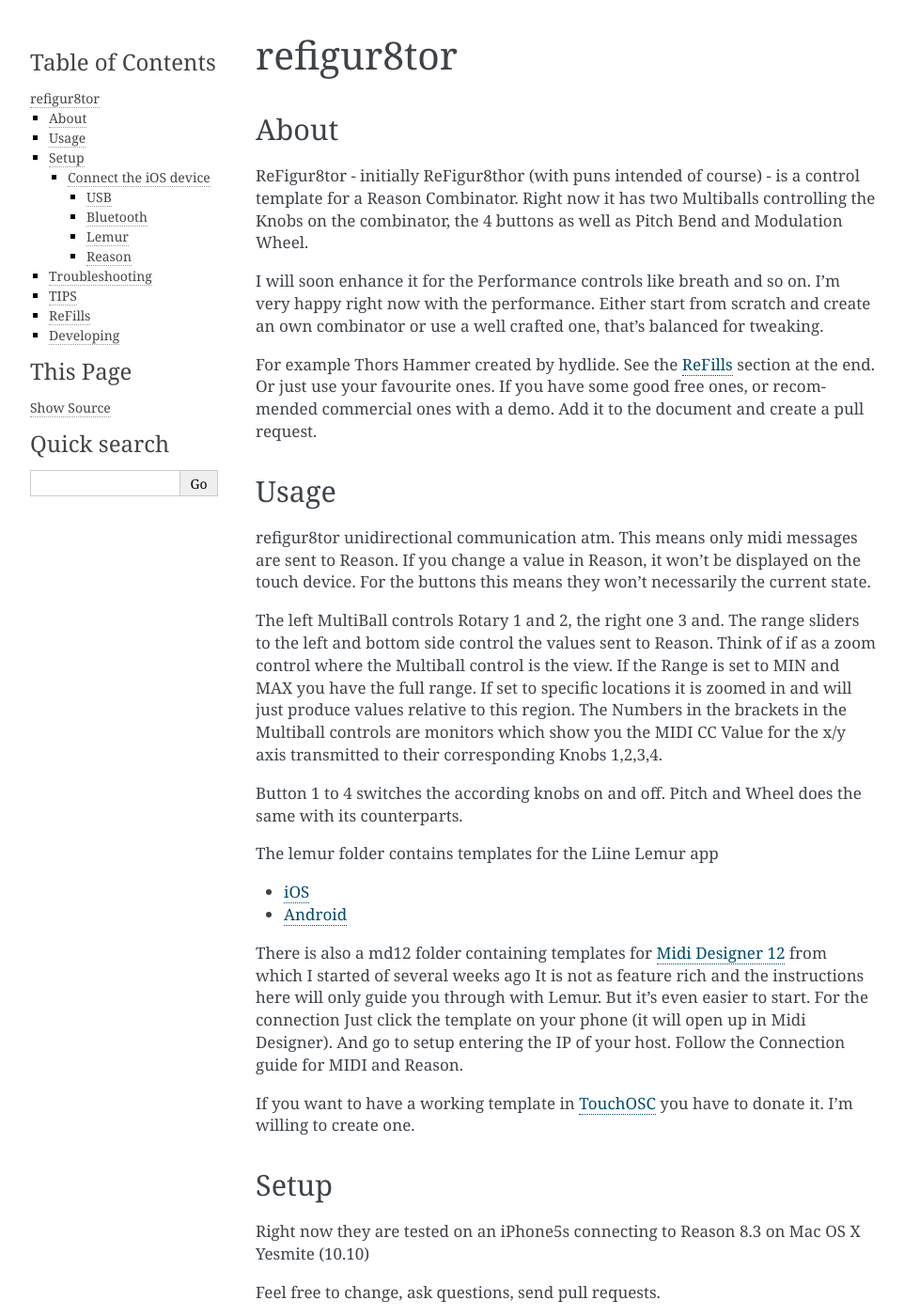
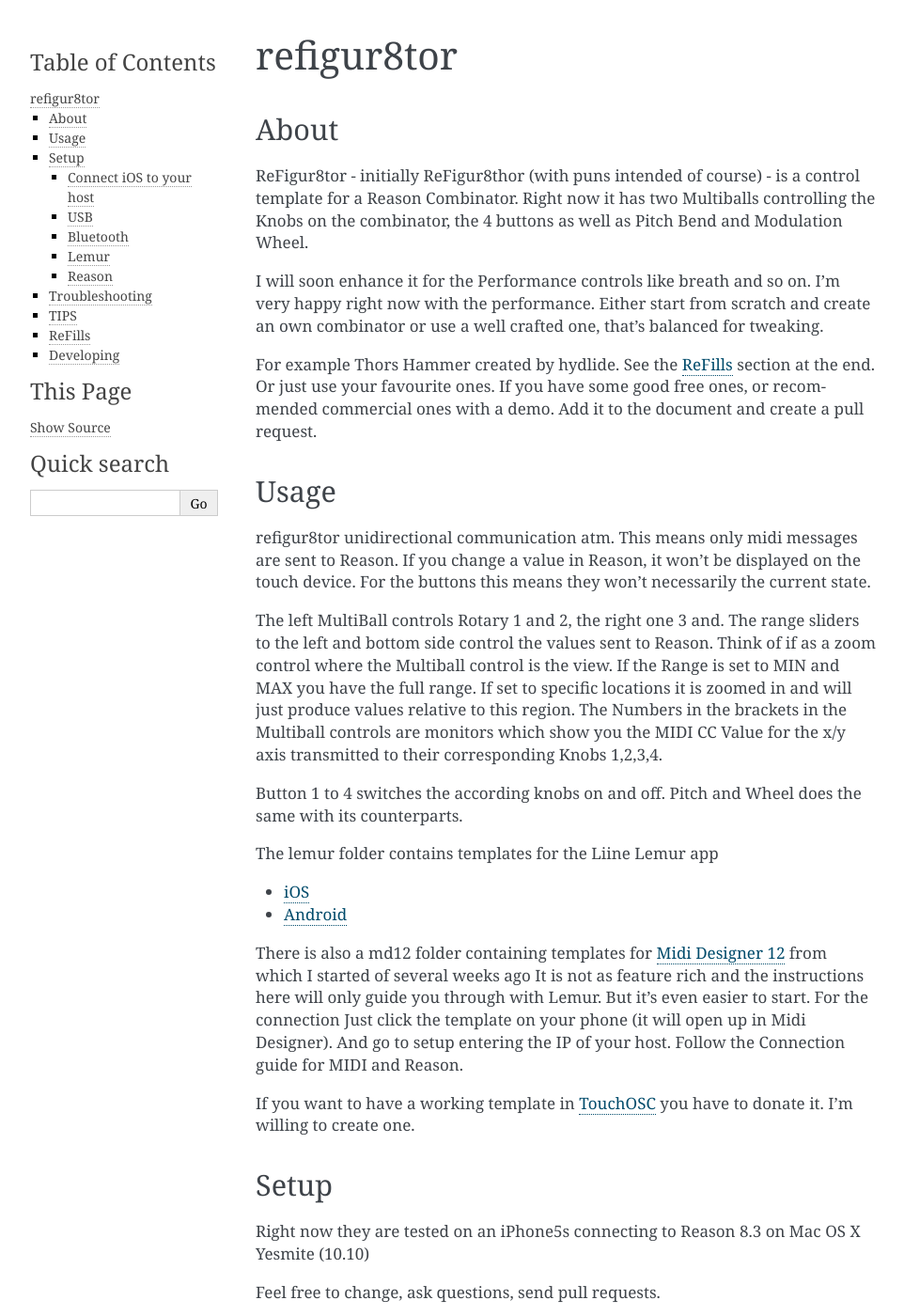
Before and after one commit to schuster-rainer/refigur8tor, a Sphinx documentation site: the page built from docs/source/readme.rst, in a window 1280 px wide and 1400 px high. Shown: the whole window at 94% size, without its empty margins (148-1110 px from the left). Built offline with Sphinx 7.4.7, drawn with Linux system fonts in a browser that asks for light colours; some of the changed text lies outside the part shown.

Commit message:
Update readme.rst

```diff
--- a/docs/source/readme.rst
+++ b/docs/source/readme.rst
@@ -52,8 +52,8 @@
 how to get started
 
 
-Connect the iOS device
-++++++++++++++++++++++
+Connect iOS to your host
+++++++++++++++++++++++++
 
 * Connect your iDevice to your Mac or PC to be able to receive MIDI messages
 
@@ -61,14 +61,15 @@
 
 
 USB
-^^^
++++
+
 
 * Start midiLE on your MAC (right click and open for the first time)
 * Put it to the App folder
 * Start midiLE (midimittr) on your iPhone
 
 Bluetooth
-^^^^^^^^^
++++++++++
 
 * iOS with midimittr
 
@@ -92,7 +93,7 @@
 
 
 Lemur
-^^^^^
++++++
 
 * iOS
 
@@ -123,7 +124,7 @@
     * Or click download first, to download the template from your phone to the Lemur on your MAC
 
 Reason
-^^^^^^
+++++++
 
 For Reason you have to go into the preferences (cmd+,)
 
```
